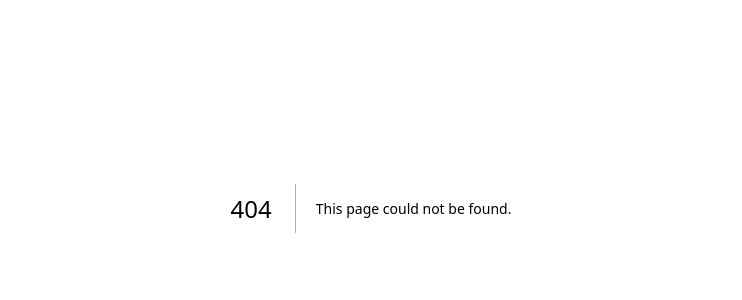
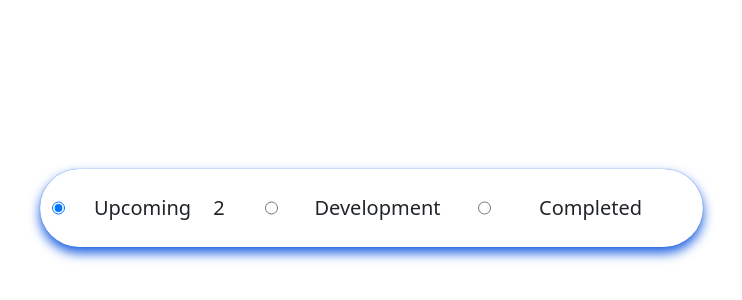
Before and after one commit to FleetsVantage/fms-software, a Next.js app: page /tab1 in a window 1280 px wide. Before the commit this address had no page. Shown: the part 192-492 px from the top of the page, without its empty margins (269-1011 px from the left). Built offline with nearby package versions, Linux system fonts and the light colour scheme.

Commit message:
(add) new dashboard + css changes

```diff
--- a/pages/_app.js
+++ b/pages/_app.js
@@ -1,5 +1,6 @@
-import "@/styles/globals.css";
+import "../styles/globals.css";
 import "bootstrap/dist/css/bootstrap.min.css";
+import "../styles/Tab.module.css";
 
 export default function App({ Component, pageProps }) {
   return <Component {...pageProps} />;
--- a/pages/index.js
+++ b/pages/index.js
@@ -1,7 +1,6 @@
 import Head from "next/head";
-import Image from "next/image";
 import { Inter } from "next/font/google";
-import styles from "@/styles/Home.module.css";
+import styles from "../styles/Home.module.css";
 import { useState } from "react";
 import { useRouter } from "next/router";
 
--- /dev/null
+++ b/pages/tab1.js
@@ -0,0 +1,24 @@
+import Head from 'next/head'
+import styles from '../styles/Tab.module.css'
+
+export default function Tab1() {
+  return (
+    <div className={styles.container}>
+      <Head>
+        <title>Tab 1 Page</title>
+        <meta name="description" content="You are in Tab 1" />
+        <link rel="icon" href="/favicon.ico" />
+      </Head>
+
+      <div className={styles.tabs}>
+        <input type="radio" id="radio-1" name="tabs" checked />
+        <label className={styles.tab} htmlFor="radio-1">Upcoming<span className={styles.notification}>2</span></label>
+        <input type="radio" id="radio-2" name="tabs" />
+        <label className={styles.tab} htmlFor="radio-2">Development</label>
+        <input type="radio" id="radio-3" name="tabs" />
+        <label className={styles.tab} htmlFor="radio-3">Completed</label>
+        <span className={styles.glider}></span>
+      </div>
+    </div>
+  )
+}
--- a/styles/Home.module.css
+++ b/styles/Home.module.css
@@ -5,6 +5,7 @@
   align-items: center;
   padding: 6rem;
   min-height: 100vh;
+  background-color: rgba(var(--background-start-rgb), 1);
 }
 
 .description {
@@ -118,6 +119,7 @@
   border-radius: var(--border-radius);
   width: 400px;
   margin-top: 2rem;
+  color: white;
   backdrop-filter: blur(10px);
 }
 
--- /dev/null
+++ b/styles/Tab.module.css
@@ -0,0 +1,67 @@
+
+.container {
+  position: absolute;
+  left: 0;
+  top: 0;
+  right: 0;
+  bottom: 0;
+  display: flex;
+  align-items: center;
+  justify-content: center;
+}
+
+.tabs {
+  display: flex;
+  position: relative;
+  background-color: #fff;
+  box-shadow: 0 0 1px 0 #185ee0, 0 6px 12px 0 #185ee0;
+  padding: 0.75rem;
+  border-radius: 99px;
+}
+
+.tabs * {
+  z-index: 2;
+}
+
+.tab {
+  display: flex;
+  align-items: center;
+  justify-content: center;
+  height: 54px;
+  width: 200px;
+  font-size: 1.25rem;
+  font-weight: 500;
+  border-radius: 99px;
+  cursor: pointer;
+  transition: color 0.15s ease-in;
+}
+
+.notification {
+  display: flex;
+  align-items: center;
+  justify-content: center;
+  width: 2rem;
+  height: 2rem;
+  margin-left: 0.75rem;
+  border-radius: 50%;
+  background-color: var(--secondary-color);
+  transition: 0.15s ease-in;
+}
+
+
+.glider {
+  position: absolute;
+  display: flex;
+  height: 54px;
+  width: 200px;
+  background-color: var(--secondary-color);
+  z-index: 1;
+  border-radius: 99px;
+  transition: 0.25s ease-out;
+}
+
+@media (max-width: 700px) {
+  .tabs {
+    transform: scale(0.6);
+  }
+}
--- a/styles/globals.css
+++ b/styles/globals.css
@@ -1,9 +1,9 @@
 :root {
   --max-width: 1100px;
   --border-radius: 12px;
-  --font-mono: ui-monospace, Menlo, Monaco, 'Cascadia Mono', 'Segoe UI Mono',
-    'Roboto Mono', 'Oxygen Mono', 'Ubuntu Monospace', 'Source Code Pro',
-    'Fira Mono', 'Droid Sans Mono', 'Courier New', monospace;
+  --font-mono: ui-monospace, Menlo, Monaco, "Cascadia Mono", "Segoe UI Mono",
+    "Roboto Mono", "Oxygen Mono", "Ubuntu Monospace", "Source Code Pro",
+    "Fira Mono", "Droid Sans Mono", "Courier New", monospace;
 
   --foreground-rgb: 0, 0, 0;
   --background-start-rgb: 214, 219, 220;
@@ -17,10 +17,7 @@
     #0071ff33 160deg,
     transparent 360deg
   );
-  --secondary-glow: radial-gradient(
-    rgba(255, 255, 255, 1),
-    rgba(255, 255, 255, 0)
-  );
+  --secondary-glow: radial-gradient(rgba(255, 255, 255, 0));
 
   --tile-start-rgb: 239, 245, 249;
   --tile-end-rgb: 228, 232, 233;
@@ -38,6 +35,27 @@
   --callout-border-rgb: 172, 175, 176;
   --card-rgb: 180, 185, 188;
   --card-border-rgb: 131, 134, 135;
+}
+
+* {
+  box-sizing: border-box;
+  padding: 0;
+  margin: 0;
+}
+
+html,
+body {
+  max-width: 100vw;
+  overflow-x: hidden;
+}
+
+body {
+  background: var(--primary-glow);
+}
+
+a {
+  color: inherit;
+  text-decoration: none;
 }
 
 @media (prefers-color-scheme: dark) {
@@ -72,30 +90,3 @@
     --card-border-rgb: 200, 200, 200;
   }
 }
-
-* {
-  box-sizing: border-box;
-  padding: 0;
-  margin: 0;
-}
-
-html,
-body {
-  max-width: 100vw;
-  overflow-x: hidden;
-}
-
-body {
-  color: rgb(var(--foreground-rgb));
-}
-
-a {
-  color: inherit;
-  text-decoration: none;
-}
-
-@media (prefers-color-scheme: dark) {
-  html {
-    color-scheme: dark;
-  }
-}
```
